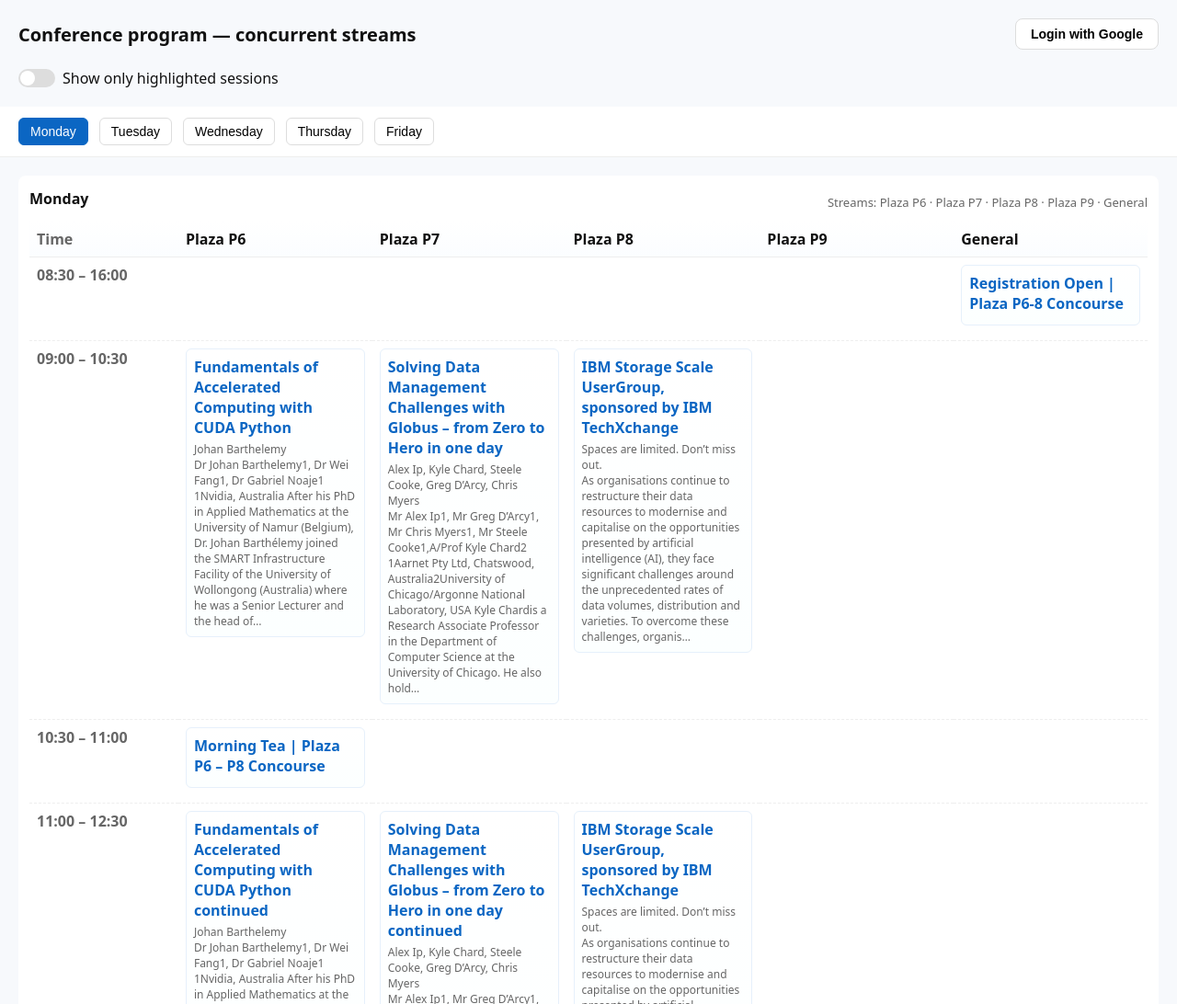
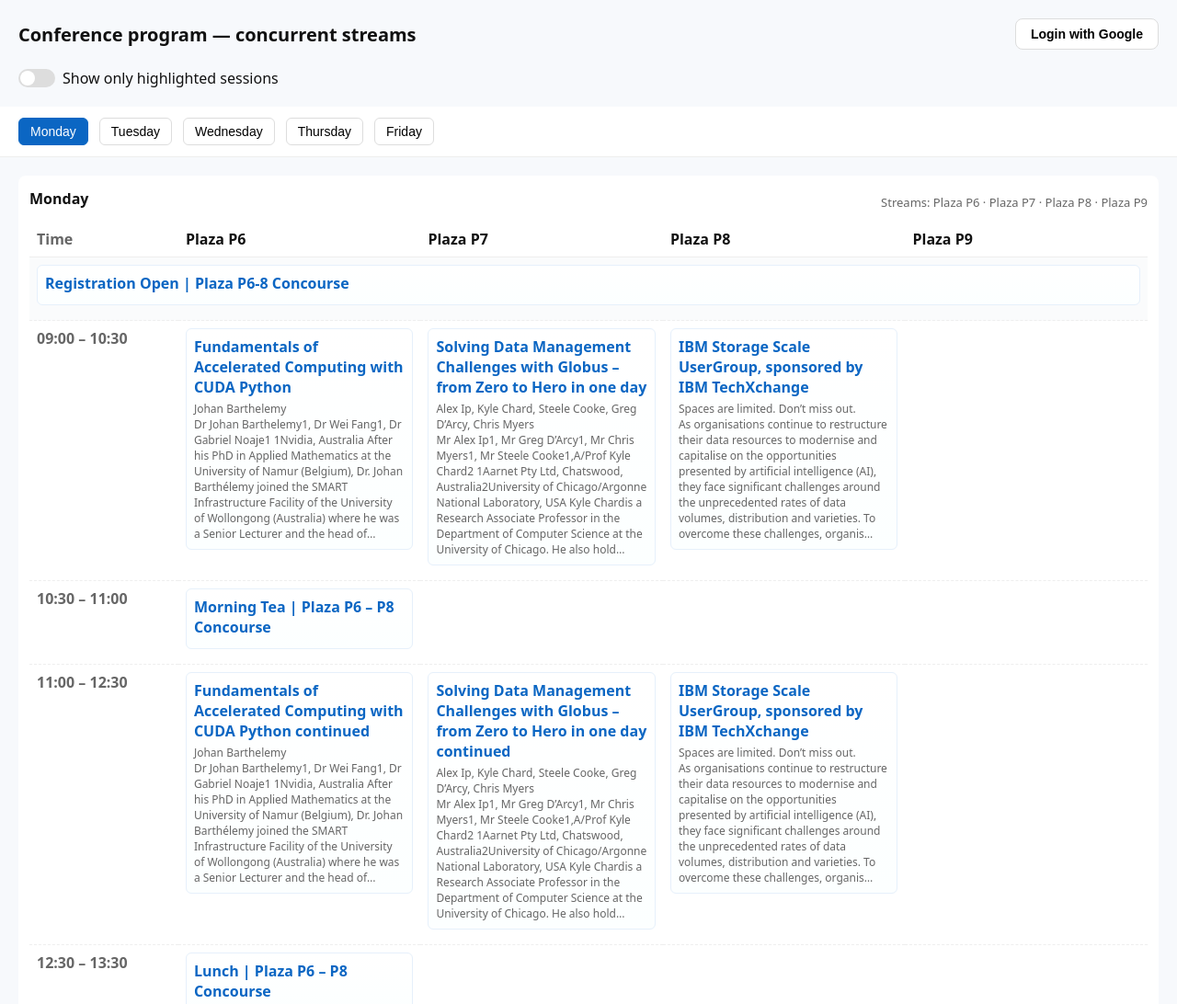
Before and after one commit to drpowell/spike-eRA-2025, a website: page firebase-test/public/index.html in a window 1280 px wide. Shown: the top 1092 px of the page at 92% size. Drawn offline with Linux system fonts and the light colour scheme; no server answers.

Commit message:
Make the location "General" span the columns

```diff
--- a/firebase-test/public/index.html
+++ b/firebase-test/public/index.html
@@ -85,11 +85,16 @@
                 border-collapse: collapse;
                 table-layout: fixed;
             }
+            .streams-table thead {
+                position: sticky;
+                top: 47px; /* Height of days-nav + padding */
+                z-index: 5;
+                background: white;
+            }
             .streams-table thead th {
                 position: sticky;
-                top: 0;
-                background: linear-gradient(180deg, #fff, #fbfdff);
-                z-index: 2;
+                top: 47px; /* Same as thead */
+                background: white;
                 border-bottom: 1px solid #eee;
                 padding: 8px;
                 font-weight: 700;
@@ -127,6 +132,10 @@
                 padding-right: 12px;
                 font-weight: 600;
                 color: var(--muted);
+                position: sticky;
+                left: 0;
+                background: white;
+                z-index: 6; /* Higher than other headers */
             }
             .session {
                 margin-bottom: 8px;
@@ -238,13 +247,9 @@
                 background: #f5f5f5;
             }
 
-            @media (max-width: 900px) {
-                .streams-table thead th:not(:first-child) {
-                    display: none;
-                }
-                .streams-table td:not(:first-child) {
-                    display: none;
-                }
+            /* Add styles for spanning cells */
+            .streams-table td[colspan] {
+                background: #fafbfc;
             }
         </style>
     </head>
@@ -504,7 +509,9 @@
                         // ... [rest of the table rendering logic remains the same]
                         const sessions = byDay[day];
                         const locSet = new Set(sessions.map((s) => s.location));
-                        const locations = Array.from(locSet).sort((a, b) => {
+                        const locations = Array.from(locSet)
+                            .filter(loc => loc !== "General")  // Remove General from columns
+                            .sort((a, b) => {
                                 const order = (loc) => {
                                     if (/auditorium/i.test(loc)) return 0;
                                     if (/\bB1\b/i.test(loc)) return 1;
@@ -512,7 +519,6 @@
                                     if (/\bB3\b/i.test(loc)) return 3;
                                     if (/\bRoom\b/i.test(loc)) return 4;
                                     if (/Plaza/i.test(loc)) return 5;
-                                if (loc === "General") return 10;
                                     return 6;
                                 };
                                 return order(a) - order(b) || a.localeCompare(b);
@@ -552,6 +558,40 @@
                         const tbody = document.createElement("tbody");
                         for (const time of times) {
                             const row = document.createElement("tr");
+                            const generalItems = byTime[time].filter(s => s.location === "General");
+
+                            if (generalItems.length > 0) {
+                                // Create a spanning cell for General sessions
+                                const cell = document.createElement("td");
+                                cell.colSpan = locations.length + 1; // +1 for time column
+                                cell.classList.add("clickable");
+                                const cellId = `${day}-${time}-general`.replace(/[\s:/]/g, "-").toLowerCase();
+                                cell.dataset.cellId = cellId;
+                                cell.addEventListener("click", handleCellClick);
+
+                                cell.innerHTML = generalItems
+                                    .map((it) => {
+                                        const aStart = it.url && it.url !== "N/A"
+                                            ? `<a href="${it.url}" target="_blank" rel="noopener">`
+                                            : "";
+                                        const aEnd = aStart ? "</a>" : "";
+                                        const authors = it.authors && it.authors !== "N/A"
+                                            ? `<div class="meta">${escapeHtml(it.authors)}</div>`
+                                            : "";
+                                        const details = it.details && it.details !== "N/A"
+                                            ? `<div class="meta">${escapeHtml(it.details).slice(0, 300)}${
+                                                it.details.length > 300 ? "…" : ""
+                                            }</div>`
+                                            : "";
+                                        return `<div class="session">${aStart}<div class="title">${escapeHtml(
+                                            it.title
+                                        )}</div>${aEnd}${authors}${details}</div>`;
+                                    })
+                                    .join("");
+
+                                row.appendChild(cell);
+                            } else {
+                                // Regular row with time and location cells
                                 row.innerHTML = `<td class="time-col">${time}</td>`;
 
                                 for (const loc of locations) {
@@ -608,6 +648,7 @@
                                             .join("");
                                     }
                                     row.appendChild(cell);
+                                }
                             }
                             tbody.appendChild(row);
                         }
```
Lines whose indentation alone changed are shown as unchanged.
